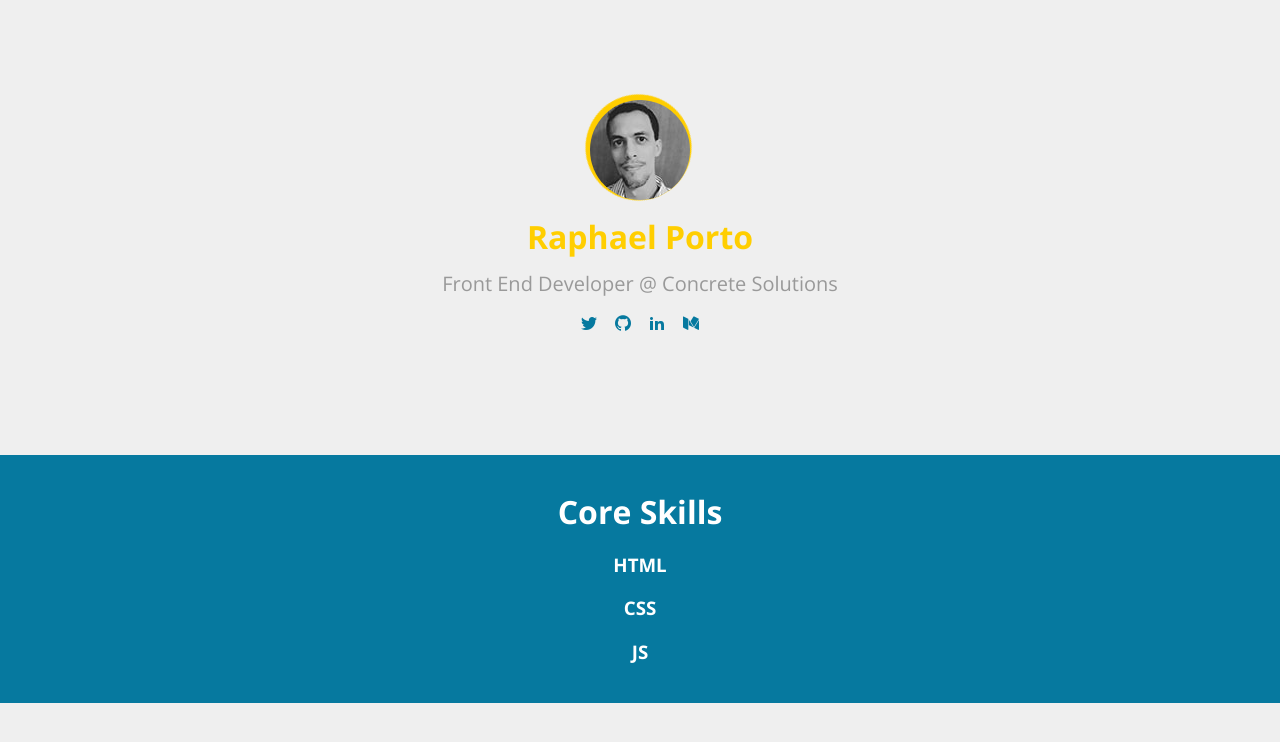
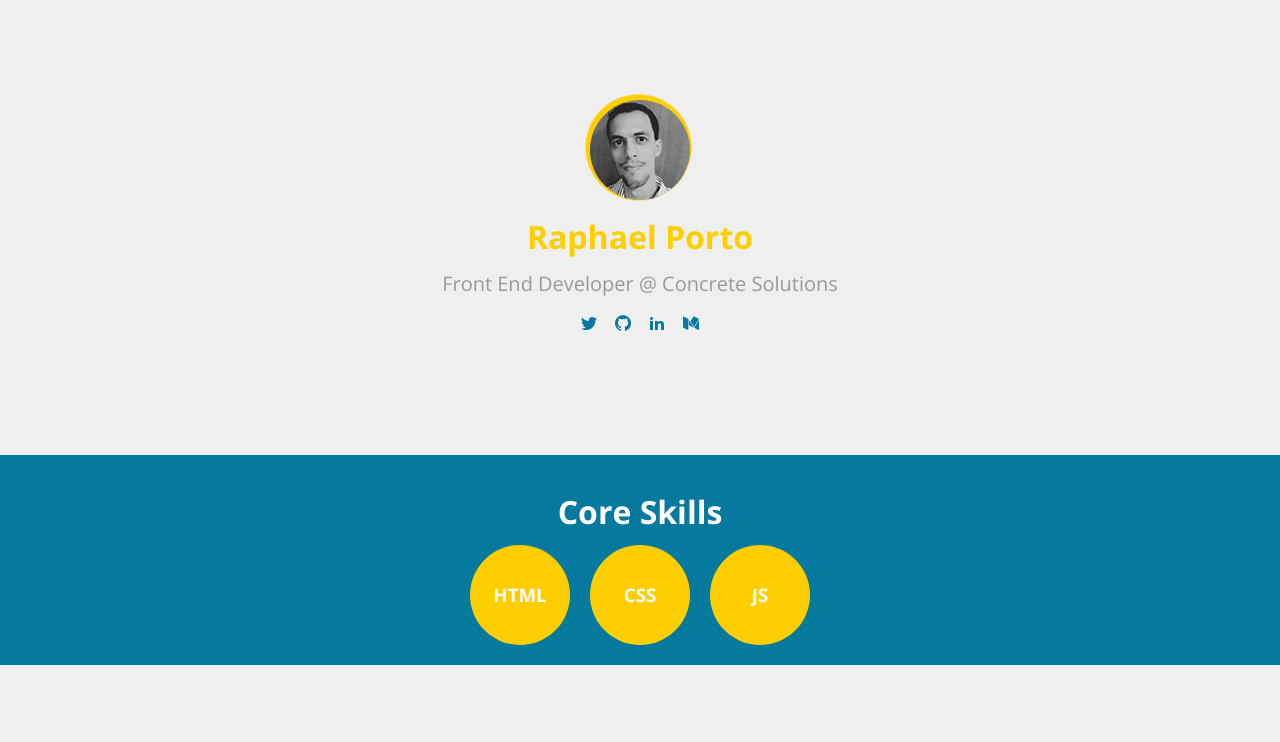
Before and after one commit to raphaelpor/raphaelpor.github.io, a React app: page / in a window 1280 px wide. Shown: the top 742 px of the page. Built offline with nearby package versions, Linux system fonts and the light colour scheme.

Commit message:
Add styles to CoreSkills

```diff
--- a/src/views/Skills/components/CoreSkills/style.css
+++ b/src/views/Skills/components/CoreSkills/style.css
@@ -1 +1,9 @@
-div.ProgressBar {}
+div.CoreSkills h3 {
+  display: inline-block;
+  padding: 20px;
+  line-height: 60px;
+  width: 60px;
+  margin: 0 10px;
+  border-radius: 50%;
+  background-color: var(--primary);
+}
```
